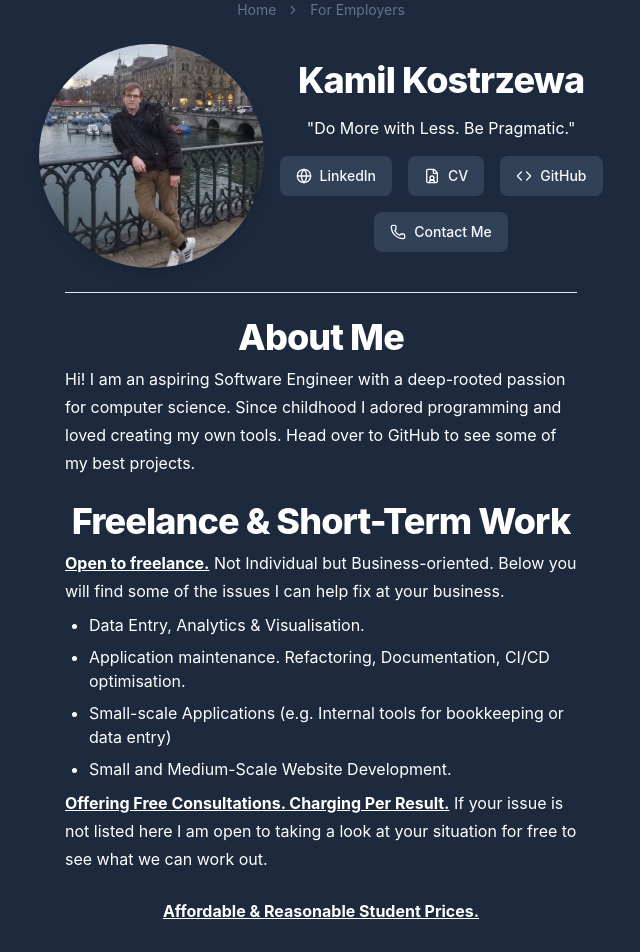
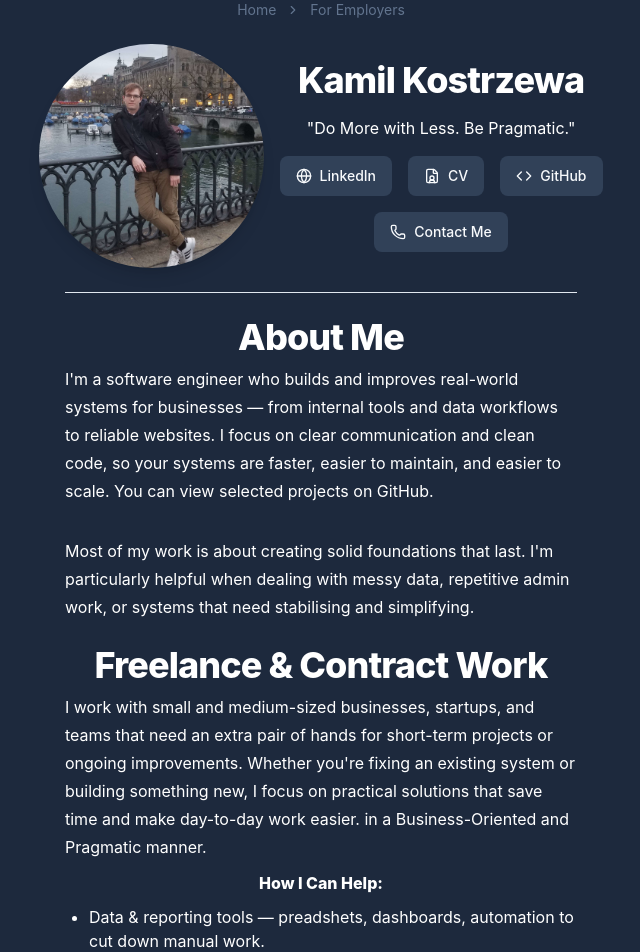
Before and after one commit to K0Stek122/k0stek122.github.io, a React (Vite) app: page /employers in a window 1280 px wide. Shown: the top 952 px of the page, without its empty margins (319-959 px from the left). Built offline with nearby package versions, Linux system fonts and the light colour scheme.

Commit message:
fix: enhance SPA redirect logic in 404.html; improve URL handling and query/hash preservation style: update body and html styles in index.css for consistent background color feat: update EmployersPage with new content and external link handling; add AlertDialog for student button in IndexPage

```diff
--- a/public/404.html
+++ b/public/404.html
@@ -1,15 +1,23 @@
-<!DOCTYPE html>
+<!doctype html>
 <html>
   <head>
     <meta charset="utf-8" />
     <script>
-      // GitHub Pages SPA redirect
-      var pathSegmentsToKeep = 1;
+      // SPA redirect for GitHub Pages (keeps repo-name for project pages)
+      var pathSegmentsToKeep = 1; // <-- 1 for /repo-name/, 0 for username.github.io root
+
       var l = window.location;
+      var segments = l.pathname.split('/');
+
+      var base = segments.slice(0, 1 + pathSegmentsToKeep).join('/');
+      var rest = '/' + segments.slice(1 + pathSegmentsToKeep).join('/');
+
+      // preserve query/hash too
       l.replace(
-        l.protocol + '//' + l.hostname + (l.port ? ':' + l.port : '') +
-        l.pathname.split('/').slice(0, 1 + pathSegmentsToKeep).join('/') + '/?p=' +
-        l.pathname.slice(1).split('/').slice(pathSegmentsToKeep).join('/')
+        l.protocol + '//' + l.host + base + '/?p=' +
+        encodeURIComponent(rest) +
+        '&q=' + encodeURIComponent(l.search) +
+        '&h=' + encodeURIComponent(l.hash)
       );
     </script>
   </head>
--- a/src/index.css
+++ b/src/index.css
@@ -120,8 +120,8 @@
   * {
     @apply border-border outline-ring/50;
   }
-  body {
-    @apply bg-background bg-slate-800;
+  body, html {
+      background-color: rgb(30, 41, 59);
     font-family: "Inter", "system-ui", "sans-serif";
   }
 }
--- a/src/pages/employers.tsx
+++ b/src/pages/employers.tsx
@@ -65,6 +65,7 @@ const EmployersPage: React.FC<EmployersPageProps> = () => {
                             variant="default"
                             size="lg"
                             className={buttonStyles}
+                            onClick={() => handleExternalLink("https://docs.google.com/document/d/1q6EBuYkSe4tXu3gUG89antRiKxH-XCKnsW3TovMqB9w/edit?usp=drive_link")}
                             >
                                 <FileUser data-icon="inline-start" />
                                 CV
@@ -111,27 +112,38 @@ const EmployersPage: React.FC<EmployersPageProps> = () => {
 
                 <H1 text="About Me" />
                 <p className="leading-7 [&:not(:first-child)]:mb-6 mt-2 text-white">
-                    Hi! I am an aspiring Software Engineer with a deep-rooted passion for computer science. Since childhood I adored programming and loved creating my own tools. Head over to GitHub to see some of my best projects.
+                    I'm a software engineer who builds and improves real-world systems for businesses — from internal tools and data workflows to reliable websites.
+                    I focus on clear communication and clean code, so your systems are faster, easier to maintain, and easier to scale. You can view selected projects on GitHub.
+                </p>
+                <p className="leading-7 [&:not(:first-child)]:mb-6 mt-2 text-white">
+                    Most of my work is about creating solid foundations that last.
+                    I'm particularly helpful when dealing with messy data, repetitive admin work, or systems that need stabilising and simplifying.
                 </p>
 
-                <H1 text="Freelance & Short-Term Work" />
+                <H1 text="Freelance & Contract Work" />
                 <p className="leading-7 [&:not(:first-child)]:mt-2 text-white">
-                    <b className="underline">Open to freelance.</b> Not Individual but Business-oriented. Below you will find some of the issues I can help fix at your business.
+                    I work with small and medium-sized businesses, startups, and teams that need an extra pair of hands for short-term projects or ongoing improvements.
+                    Whether you're fixing an existing system or building something new, I focus on practical solutions that save time and make day-to-day work easier.
+                    in a Business-Oriented and Pragmatic manner.
+                </p>
+
+                <p className="leading-7 [&:not(:first-child)]:mt-2 text-white font-extrabold">
+                    How I Can Help:
                 </p>
 
                 <ul className="ml-6 list-disc mt-2 text-white">
-                    <li className="mb-2">Data Entry, Analytics & Visualisation.</li>
-                    <li className="mb-2">Application maintenance. Refactoring, Documentation, CI/CD optimisation.</li>
-                    <li className="mb-2">Small-scale Applications (e.g. Internal tools for bookkeeping or data entry)</li>
-                    <li className="mb-2">Small and Medium-Scale Website Development.</li>
+                    <li className="mb-2">Data & reporting tools — preadshets, dashboards, automation to cut down manual work.</li>
+                    <li className="mb-2">Application improvements — refactoring, documentation, performance tuning, and CI/CD setup.</li>
+                    <li className="mb-2">Internal tools — Small custom apps for bookkeeping, operations, or team workflows.</li>
+                    <li className="mb-6">Website & web apps — clean, maintainable sites built to last.</li>
                 </ul>
 
                 <p className="leading-7 [&:not(:first-child)]:mb-6 text-white">
-                    <b className="underline">Offering Free Consultations. Charging Per Result.</b> If your issue is not listed here I am open to taking a look at your situation for free to see what we can work out.
+                    I offer free consultations and clear, fixed pricing. If you're not sure whether your problem fits, feel free to reach out — I'm always happy to chat and see how I can help.
                 </p>
 
                 <p className="leading-7 [&:not(:first-child)]:mb-6 text-white">
-                    <b className="underline">Affordable & Reasonable Student Prices.</b>
+                    <b>Available for freelance projects and open to full-time opportunities.</b>
                 </p>
             </div>
         </div>
--- a/src/pages/index.tsx
+++ b/src/pages/index.tsx
@@ -2,6 +2,7 @@ import React from 'react';
 import { Button } from '../components/ui/button';
 import { LaptopMinimalCheck, GraduationCap, BookOpenText } from 'lucide-react';
 import { useNavigate } from 'react-router-dom';
+import { AlertDialog, AlertDialogCancel, AlertDialogContent, AlertDialogDescription, AlertDialogFooter, AlertDialogHeader, AlertDialogTitle, AlertDialogTrigger } from '../components/ui/alert-dialog';
 
 /*
 The main page will display three main buttons:
@@ -18,6 +19,10 @@ const IndexPage: React.FC<IndexPageProps> = () => {
     const navigate = useNavigate();
     const buttonStyles = "h-24 w-30 transition-transform duration-200 hover:scale-110 flex flex-col items-center justify-center gap-2 hover:cursor-pointer animate-fadeInUp";
 
+    const handleExternalLink = (url: string) => {
+        window.open(url, '_blank');
+    };
+
     return (
         <div className="flex items-center justify-center h-screen bg-slate-800 gap-4">
             <Button variant="default" className={buttonStyles}
@@ -27,15 +32,29 @@ const IndexPage: React.FC<IndexPageProps> = () => {
                 For Employers
             </Button>
 
-            <Button variant="default" className={buttonStyles}
-                onClick={() => navigate('/students')}
-            >
-                <GraduationCap className="size-14" data-icon="inline-start" aria-hidden="true" />
-                For Students
-            </Button>
+
+            <AlertDialog>
+                <AlertDialogTrigger>
+                    <Button variant="default" className={buttonStyles}>
+                        <GraduationCap className="size-14" data-icon="inline-start" aria-hidden="true" />
+                        For Students
+                    </Button>
+                </AlertDialogTrigger>
+                <AlertDialogContent className="bg-slate-800 text-white border-none">
+                    <AlertDialogHeader>
+                        <AlertDialogTitle>Sorry!</AlertDialogTitle>
+                        <AlertDialogDescription className="text-gray-300">
+                            I'm working very hard to provide you understandable and easy-to-follow learning content, but I still need more time. Until then you can find tutorials on my blog.
+                        </AlertDialogDescription>
+                    </AlertDialogHeader>
+                    <AlertDialogFooter>
+                        <AlertDialogCancel variant="default">Okay</AlertDialogCancel>
+                    </AlertDialogFooter>
+                </AlertDialogContent>
+            </AlertDialog>
 
             <Button variant="default" className={buttonStyles}
-                onClick={() => navigate('/blog')}
+                onClick={() => handleExternalLink("https://themindpalace.bearblog.dev/")}
             >
                 <BookOpenText className="size-14" data-icon="inline-start" aria-hidden="true" />
                 Blog
```
